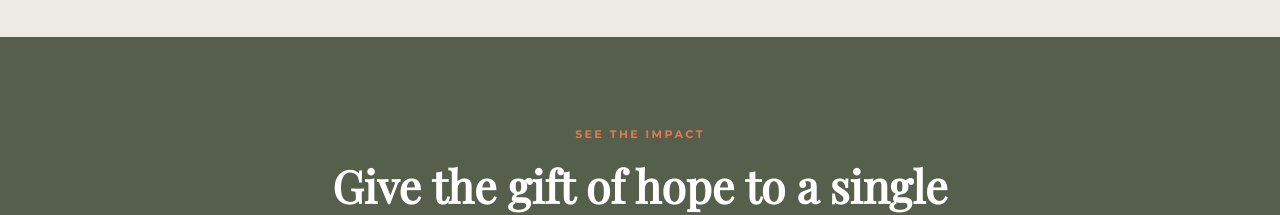
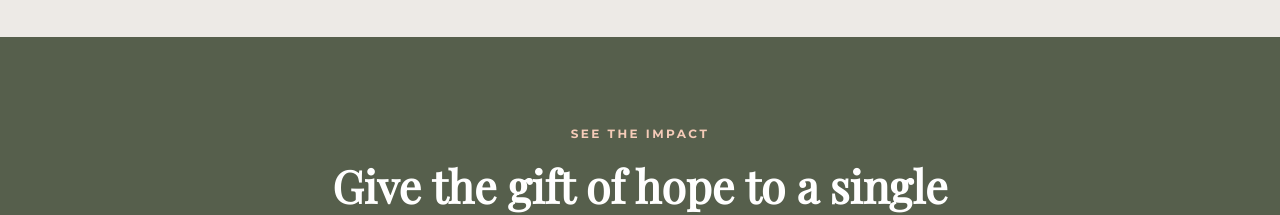
Before and after one commit to jpiercedev/cathedrallifecentre, a Next.js app: page /grace-garage in a window 1280 px wide. Shown: the part 1380-1595 px from the top of the page. Built offline with nearby package versions, Linux system fonts and the light colour scheme.

Commit message:
fix: preserve Grace Garage accessibility

```diff
--- a/src/app/grace-garage/grace-garage.module.css
+++ b/src/app/grace-garage/grace-garage.module.css
@@ -208,8 +208,8 @@
 
 .impactEyebrow {
   margin: 0 0 16px;
-  color: var(--color-terracotta-500);
-  font-size: 11px;
+  color: #f5cbb8;
+  font-size: 12px;
   font-weight: 700;
   letter-spacing: 2.42px;
   line-height: 18px;
```
